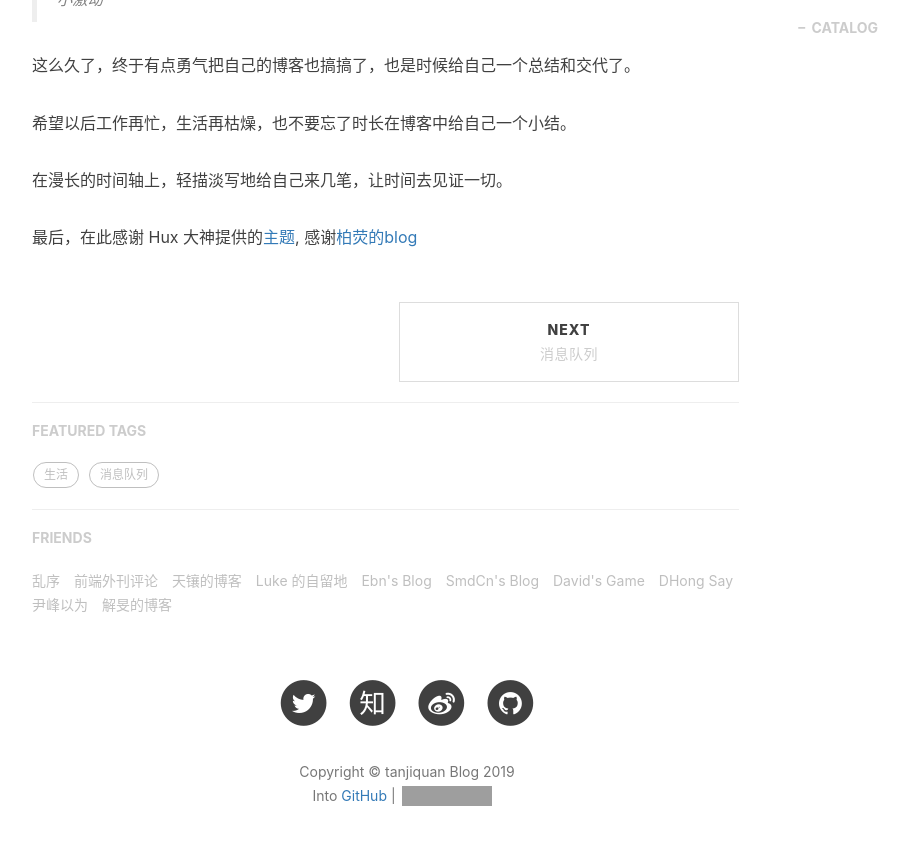
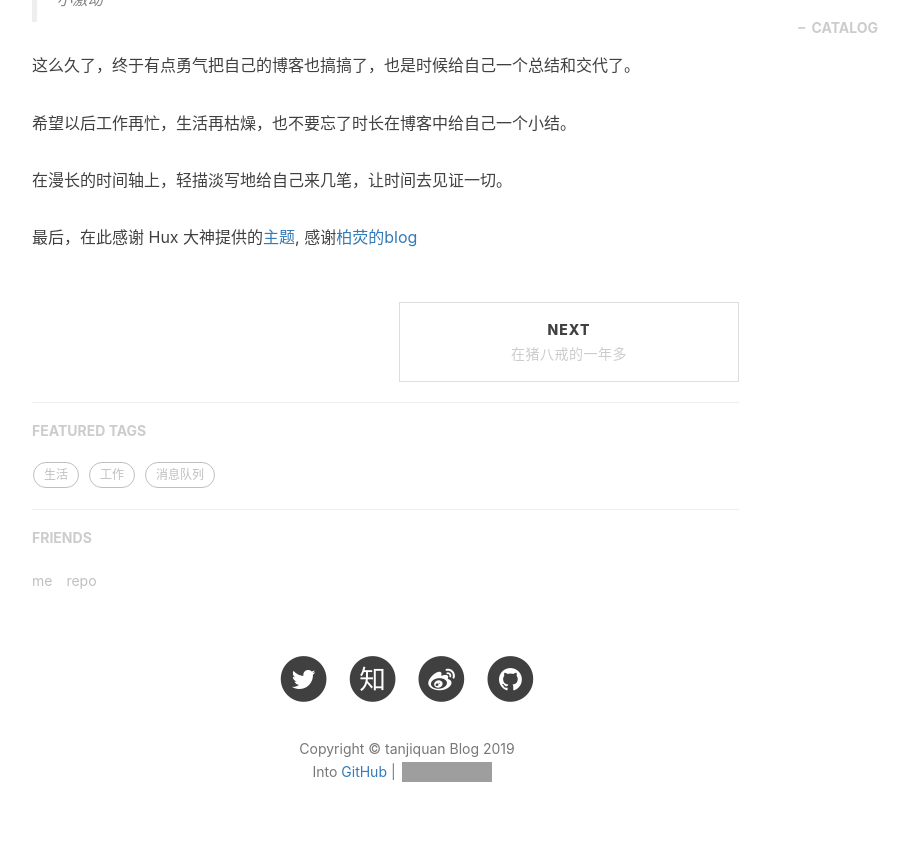
Before and after one commit to tanjiquan/tanjiquan.github.io, a Jekyll site: the page built from _posts/2018-09-24-hello-2018.markdown, in a window 1280 px wide and 900 px high, scrolled down 586 px. Shown: the top 845 px of the window, without its empty margins (233-1142 px from the left). Built offline with Jekyll 4.4.1, drawn with Linux system fonts in a browser that asks for light colours; nearby versions of some CDN libraries; comment, search, counter and statistics services are not loaded; grey boxes are pictures that could not be loaded.

Commit message:
2019-12-05

```diff
--- a/_config.yml
+++ b/_config.yml
@@ -104,37 +104,10 @@ service-worker: true
 # Friends
 friends: [
     {
-    #     title: "Su",
-    #     href: "http://su.gallery/"
-    # },{
-        title: "乱序",
-        href: "http://mida.re/"
+        title: "me",
+        href: "https://tanjiquan.github.io/"
     },{
-        title: "前端外刊评论",
-        href: "http://qianduan.guru/"
-    },{
-        title: "天镶的博客",
-        href: "http://lingyu.wang/"
-    },{
-        title: "Luke 的自留地",
-        href: "http://hmqk1995.github.io"
-    },{
-        title: "Ebn's Blog",
-        href: "http://ebnbin.com/"
-    },{
-        title: "SmdCn's Blog",
-        href: "http://blog.smdcn.net"
-    },{
-        title: "David's Game",
-        href: "https://www.ruoyaowu.com/"
-    },{
-        title: "DHong Say",
-        href: "http://dhong.co"
-    },{
-        title: "尹峰以为",
-        href: "http://ingf.github.io/"
-    },{
-        title: "解旻的博客",
-        href: "http://xieminis.me/"
+        title: "repo",
+        href: "https://github.com/tanjiquan?tab=repositories"
     }
 ]
```
Also changed, not shown: _posts/2018-10-14-work-zbj-summary.markdown (added, +30 -0 lines), README.md, img/home-bg.jpg, img/in-post/2018-10-14-work-zbj-summary.png (added).
